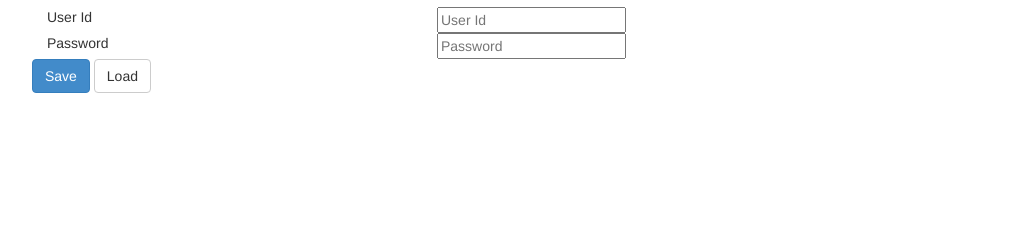
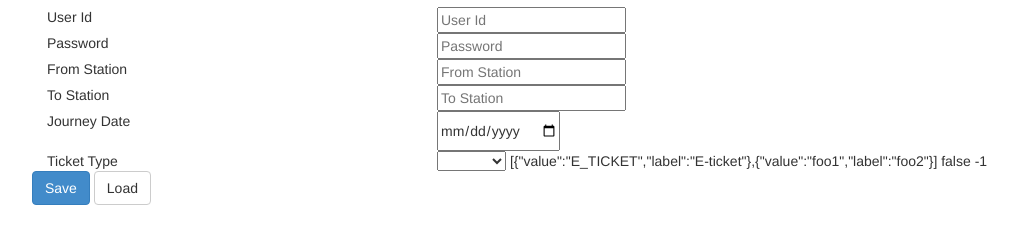
Before and after one commit to IRCTCBookingAssistant/IRCTCTypingHelper, a browser extension: page src/options/options.html in a window 1280 px wide. Shown: the part 63-306 px from the top of the page, without its empty margins (23-1041 px from the left). Drawn offline with Linux system fonts and the light colour scheme.

Commit message:
Make default for date and select

```diff
--- a/src/options/options.html
+++ b/src/options/options.html
@@ -9,10 +9,18 @@
     <div class="container" ng-controller="optionsCtrl">
       <h1>IRCTC Booking Assistant</h1>
       <div ng-repeat="item in appConfig">
-        <div class="row">
+        <div class="row" ng-if="item.control === 'input'">
           <div class="col-md-4">{{item.displayName}}</div>
           <div class="col-md-8">
             <input placeholder="{{item.placeholder}}" type="{{item.type}}" ng-model="travelPlan[item.key].val">{{travelPlan[item.key].val}}
+            <span ng-if="item.type === 'date'">{{toDayString(travelPlan[item.key].val)}}</span>
+          </div>
+        </div>
+        <div class="row" ng-if="item.control === 'select'">
+          <div class="col-md-4">{{item.displayName}}</div>
+          <div class="col-md-8">
+            <select ng-model="travelPlan[item.key].val" ng-options="opt.label for opt in item.options">
+            </select>{{travelPlan[item.key].val}}   {{item.options}}   {{travelPlan[item.key].val === item.options[0] }} {{item.options.indexOf(travelPlan[item.key].val)}}
           </div>
         </div>
       </div>
--- a/src/options/options.js
+++ b/src/options/options.js
@@ -1,14 +1,32 @@
 ;(function(angular,chrome) {
 	'use strict';
 	angular.module("optionsApp",[])
-	.controller("optionsCtrl",["$scope","$q",function($scope,$q) {
-		/*$scope.travelPlan = {
-		   userid: {val:"foo123"},
-		   pwd: {val:"foo456"}
-		};*/
+	.controller("optionsCtrl",["$scope","$q","$filter",function($scope,$q,$filter) {
+		var defaultDate = function() {
+			var now = new Date();
+			var nextday = new Date(now.getFullYear(), now.getMonth(),
+				now.getDate() + 1,0,now.getTimezoneOffset() * (-1),0,0);
+			return $filter('date')(nextday, 'yyyy-MM-dd');
+		};
+		$scope.toDayString = function(date){
+			var weekday = ["Sunday","Monday","Tuesday","Wednesday","Thursday","Friday","Saturday"];
+			return weekday[(new Date(date)).getDay()];
+		};
+		var defaultTravelPlan = {
+		   userid: {val:""},
+		   pwd: {val:""},
+		   from:{val:""},
+		   to:{val:""},
+		   date:{val: defaultDate()},
+		   ticketType:{val:{value:"E_TICKET",label:"E-ticket"}}
+		};
 		$scope.appConfig = [
-			{key:"userid", displayName:"User Id",placeholder:"User Id",type:"text",id:"usernameId",name:"j_username"},
-			{key:"pwd",displayName:"Password",placeholder:"Password",type:"password",id:"",name:"j_password"}
+			{key:"userid", displayName:"User Id",placeholder:"User Id",control:"input",type:"text",id:"usernameId",name:"j_username"},
+			{key:"pwd",displayName:"Password",placeholder:"Password",control:"input",type:"password",id:"",name:"j_password"},
+			{key:"from",displayName:"From Station",placeholder:"From Station",control:"input",type:"text",id:"jpform:fromStation",name:"jpform:fromStation"},
+			{key:"to",displayName:"To Station",placeholder:"To Station",control:"input",type:"text",id:"jpform:toStation",name:"jpform:toStation"},
+			{key:"date",displayName:"Journey Date",placeholder:"Journey Date",control:"input",type:"date",id:"jpform:journeyDateInputDate",name:"jpform:journeyDateInputDate"},
+			{key:"ticketType", displayName:"Ticket Type", control:"select",id:"jpform:ticketType",name:"jpform:ticketType",options:[{value:"E_TICKET",label:"E-ticket"},{value:"foo1",label:"foo2"}]}
 		];
 		$scope.saveTravelPlan = function(){
 	        chrome.extension.sendRequest({method: "saveTravelPlan",
@@ -18,7 +36,21 @@
 	    $scope.getTravelPlan = function(){
 	    	chrome.extension.sendRequest({method:"getTravelPlan"},
 	    		function(response){
-	    			$scope.travelPlan = response;
+	    			//var travelPlan = angular.extend(defaultTravelPlan,response);
+	    			var travelPlan = defaultTravelPlan;
+	    			var index1, index2;
+	    			//Fix select option objects for ===
+	    			for(index1 = 0;  index1 < $scope.appConfig.length; index1 += 1) {
+    					if($scope.appConfig[index1].control === "select") {
+    						for(index2 = 0; index2 < $scope.appConfig[index1].options.length; index2 += 1) {
+    							if(travelPlan[$scope.appConfig[index1].key].val.value === $scope.appConfig[index1].options[index2].value) {
+    								travelPlan[$scope.appConfig[index1].key].val = $scope.appConfig[index1].options[index2];
+    								break;
+    							}
+    						}
+    					}
+	    			}
+	    			$scope.travelPlan = travelPlan;
 	    			$scope.$apply();
     		});
 	    };
```
